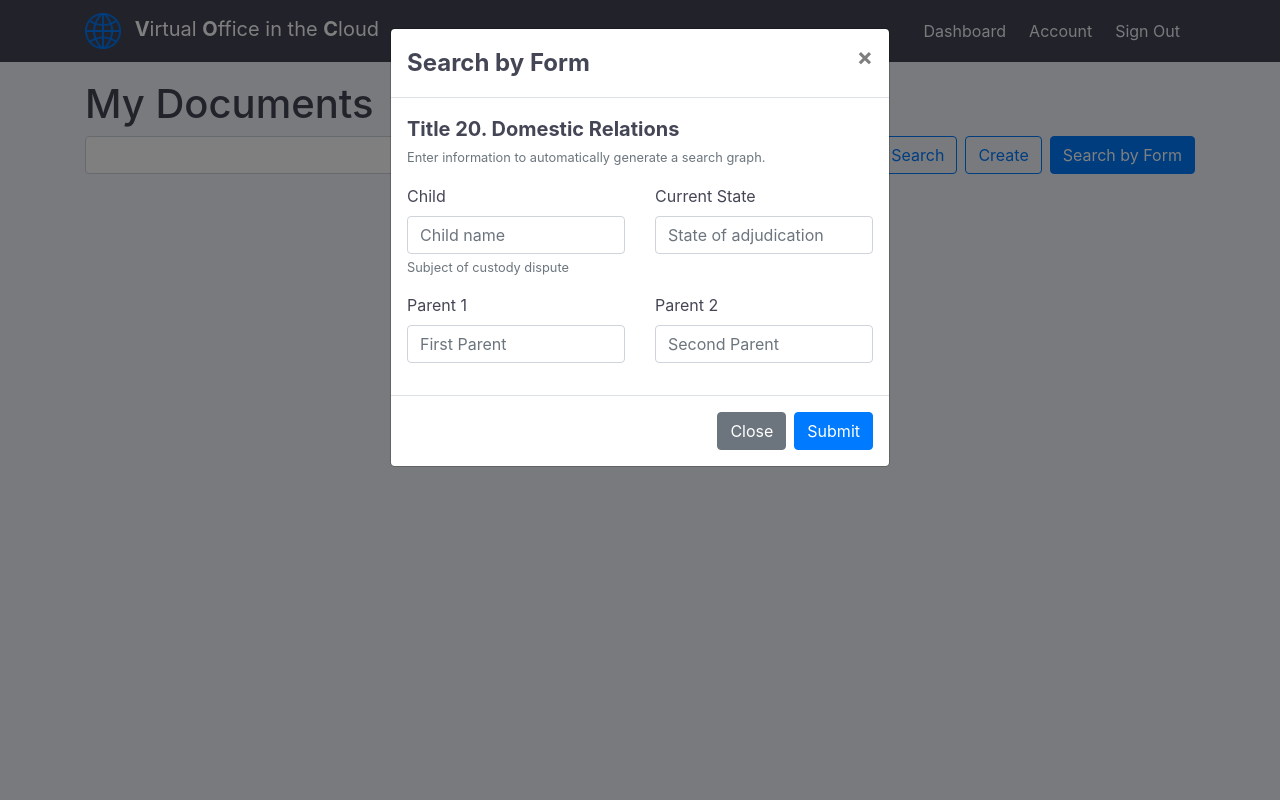
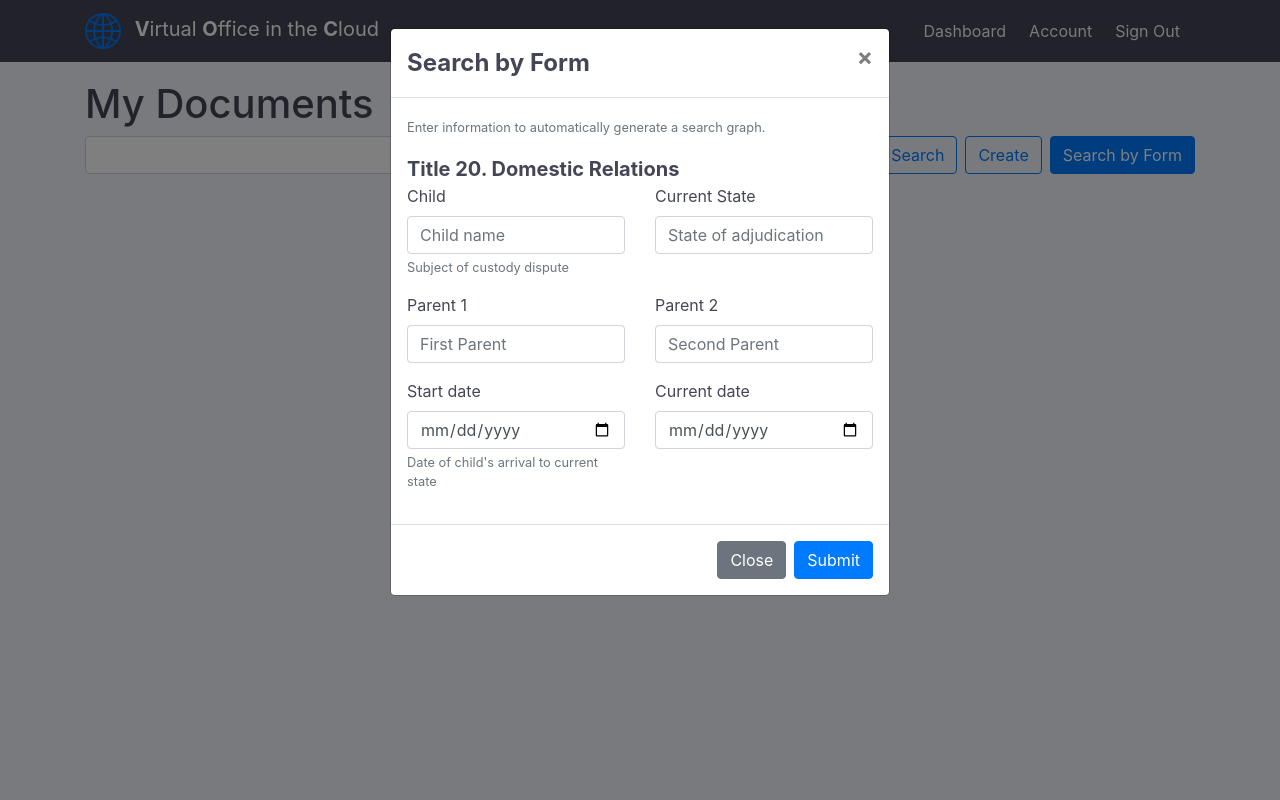
Before and after one commit to hnmns/VOiC_GraphExtension, a Flask app: page / in a window 1280 px wide, after a click on "Search by Form". Run offline with Flask 2, Linux system fonts and the light colour scheme; the visitor is signed in with stand-in values (Sample User, id 1); data comes from the database, SQL or seed files in the repository; data that the repository does not hold is empty; parts of the project's set-up code (start-up, migrations or seed data) failed here and were passed over; some libraries are stand-ins or nearby versions.

Commit message:
graph fill by form validation fixed, started

```diff
--- a/IsomorphismSearch/voic/voic/forms.py
+++ b/IsomorphismSearch/voic/voic/forms.py
@@ -38,21 +38,6 @@ graph = r'(' + edge + r'(,|, ))*' + edge + r'$|^$'
 VALID_GRAPH = [Length(min=0, max=320), Regexp(graph)]
 VALID_SEARCH = [Length(min=0, max=320), Regexp(r'(^(?!graph:).*$)|(^graph:' + graph + r')')]
 
-# # Defining new fields? For dates and other such new data types
-# class TagListField(Field):
-#     widget = TextInput()
-
-#     def _value(self):
-#         if self.data:
-#             return u', '.join(self.data)
-#         else:
-#             return u''
-
-#     def process_formdata(self, valuelist):
-#         if valuelist:
-#             self.data = [x.strip() for x in valuelist[0].split(',')]
-#         else:
-#             self.data = []
 
 
 class SearchForm(flask_wtf.FlaskForm):
@@ -64,13 +49,16 @@ class SearchForm(flask_wtf.FlaskForm):
 ### Law Section ###
 ###################
 # Need a new form for each Law??? Yes, but can reuse the individual fields, like Today's Date.
-class CustodySearchForm(flask_wtf.FlaskForm):
+class CustodySearchForm(flask_wtf.FlaskForm): # Currently unused. Instead, just Bootstrap form with Javascript in the fill by form modal
+
     date_today = DateField('Today\'s Date', validators=VALID_SEARCH)
     date_filed = DateField('Date Case Filed', validators=VALID_SEARCH)
-    submit = SubmitField('Custody Graph Search')
+    submitCustody = SubmitField('Custody Graph Search')
 
+##########################
+### End of Law Section ###
+##########################
 
-### End of Law Section ###
 
 class SignUpForm(flask_wtf.FlaskForm):
     username = StringField('Username', validators=VALID_USERNAME)
--- a/IsomorphismSearch/voic/voic/static/main.css
+++ b/IsomorphismSearch/voic/voic/static/main.css
@@ -11,6 +11,11 @@ h1, h2, h3, h4, h5, h6 {
 .modal-title {
 	font-weight: bold;
 }
+
+.error {
+	color: red;
+	/* background-color: #acf; */
+ }
 
 .document-images img {
   max-width: 100%;
--- a/IsomorphismSearch/voic/voic/templates/home.html
+++ b/IsomorphismSearch/voic/voic/templates/home.html
@@ -4,7 +4,7 @@
   {% if current_user.is_authenticated %}
     <link rel="stylesheet" type="text/css" href="{{ url_for('static', filename='main.css') }}">
     <h1>My Documents</h1>
-    <form method="POST" action="">
+    <form id="temp" method="POST" action="">
       {{ form.hidden_tag() }}
       <fieldset class="form-group">
         <div class="input-group rounded">
@@ -21,11 +21,13 @@
             {{ form.submit(class="btn btn-outline-primary mr-2") }}
 			<a class="btn btn-outline-primary mr-2" href="{{ url_for('new_document') }}">Create</a>
           {% endif %}
-
+	</form>
 			<!-- Button trigger modal -->
 <button type="button" class="btn btn-primary" data-toggle="modal" data-target="#FormModal">
 	Search by Form
 </button>
+
+</fieldset>
 
 <div class="modal fade" id="FormModal" tabindex="-1" role="dialog" aria-labelledby="FormModalLabel" aria-hidden="true">
 	<div class="modal-dialog" role="document">
@@ -39,49 +41,64 @@
 			</div>
 
 			<div class="modal-body">
+				<p><small id="headerHelp" class="text-muted">Enter information to automatically generate a search graph.</small></p>
 				<h5 class="modal-title" id="FormLawLabel">Title 20. Domestic Relations</h5>
-				<p><small id="headerHelp" class="text-muted">Enter information to automatically generate a search graph.</small></p>
 
-				<form>
+				<form id="TheForm" name="TheForm">
 					<div class="form-group">
 						<div class="row">
 							<div class="col">
 								<label for="Child">Child</label>
-								<input type="email" class="form-control" id="Child" aria-describedby="emailHelp" placeholder="Child name">
+								<input type="Child" class="form-control" id="Child" name="Child" aria-describedby="childHelp" placeholder="Child name">
 								<small id="childHelp" class="form-text text-muted">Subject of custody dispute</small>
 							</div>
 							<div class="col">
 								<label for="State">Current State</label>
-								<input type="State" class="form-control" id="State" placeholder="State of adjudication">
+								<input type="State" class="form-control" id="State" name="State" placeholder="State of adjudication">
 							</div>
 						</div>
 					</div>
-					<!-- <button id="old" type="button" class="btn btn-primary">Submit</button> -->
 
 					<div class="form-group">
 						<div class="row">
 							<div class="col">
 								<label for="Parent1">Parent 1</label>
-								<input type="parent1" class="form-control" id="Parent1" placeholder="First Parent">
+								<input type="parent1" class="form-control" id="Parent1" name="Parent1" placeholder="First Parent">
 							</div>
 							<div class="col">
 								<label for="Parent2">Parent 2</label>
-								<input type="parent2" class="form-control" id="Parent2" placeholder="Second Parent">
+								<input type="parent2" class="form-control" id="Parent2" name="Parent2" placeholder="Second Parent">
 							</div>
 						</div>
 					</div>
+
+					<div class="form-group">
+						<div class="row">
+							<div class="col">
+								<label for="startDate">Start date</label>
+								<input id="startDate" name="startDate" type="date" class="form-control">
+								<small id="startDateHelp" class="form-text text-muted">Date of child's arrival to current state</small>
+							</div>
+							<div class="col">
+								<label for="endDate">Current date</label>
+								<input id="endDate" name="endDate" type="date" class="form-control">
+							</div>
+						</div>
+					</div>
+
+					</div>
+						<div class="modal-footer">
+						<button type="button" class="btn btn-secondary" data-dismiss="modal">Close</button>
+						<button type="button" id="auto_string_btn" class="btn btn-primary">Submit</button>
+						</div>
+					</div>
+
 				</form>
-				</div>
-					<div class="modal-footer">
-					<button type="button" class="btn btn-secondary" data-dismiss="modal">Close</button>
-					<button type="button" id="auto_string_btn" class="btn btn-primary">Submit</button>
-					</div>
-				</div>
+
 			</div>
 		</div>
 	</div>
-      </fieldset>
-    </form>
+</div>
     {% for document in documents.items %}
       <article class="media content-section document-images">
         <div class="media-body">
@@ -166,34 +183,60 @@
     <a class="btn btn-outline-primary mb-5 btn-lg d-flex justify-content-center" href="{{ url_for('sign_up') }}">Try It Now</a>
   {% endif %}
 
-<!-- Script -->
-<script src="https://ajax.googleapis.com/ajax/libs/jquery/3.6.3/jquery.min.js"></script>
-<script type="text/javascript">
-$(document).ready(function(){
-	//alert(1);
-    $('#auto_string_btn').click(function(){
-		if ($('#Child').val()=="" && $('#Parent1').val()!=""){
-			alert("Parent 1 must have a child.");
-		} else{
 
+<script src="https://code.jquery.com/jquery-3.6.0.min.js"></script>
+<script src="https://cdn.jsdelivr.net/jquery.validation/1.16.0/jquery.validate.min.js"></script>
+<script>
+	jQuery.validator.setDefaults({
+		debug: true,
+		success: "valid"
+	});
+
+
+	var gform1 = $( "#TheForm" );
+	gform1.validate({
+		rules:{
+			Child: 'required',
+			Parent1: 'required'
+		}
+	});
+
+
+	$('#auto_string_btn').click(function(){
+		if (gform1.valid()){
 			var prepare_long_string = "graph:"; //
-
-			var residency_req_dict = {
-				"Michigan" : "One",
-				"Virginia" : "Two",
+			const residency_req_dict = {
+				"Michigan" : 183,
+				"Virginia" : 183,
+				"Idaho" : 270,
+				"Hawaii" : 200,
+				// Add a wildcard default of 183 days??
 			};
 
+			var start = $('#startDate').val();
+			var end = $('#endDate').val();
+			const Start = new Date(start);
+			const End = new Date(end);
+			console.log(End);
+			// end - start returns difference in milliseconds
 
-			prepare_long_string = prepare_long_string + $('#Child').val();
+			var Diff = new Date(End - Start);
+			console.log(Date(Diff));
+
+			// get days
+			var Days = Diff/1000/60/60/24;
+
+			prepare_long_string = prepare_long_string + $('#Child').val() + Days;
 
 			$('#search_bar').val(prepare_long_string);
+			// $("form[name='#TheForm']").validate();
 			$('#FormModal').modal('hide');
 		}
-    });
-});
+		else{
 
+		}
+	});
 
 </script>
 
-
 {% endblock %}
```
Also changed, not shown: 2 other files.
